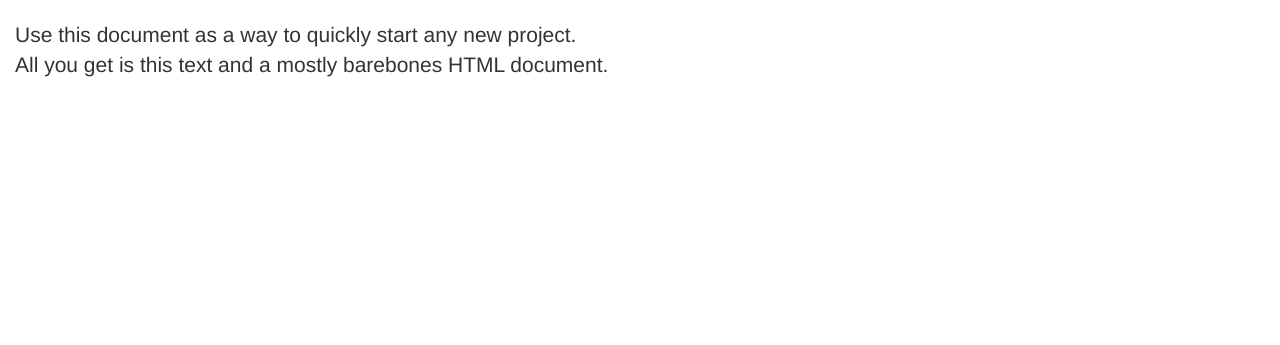
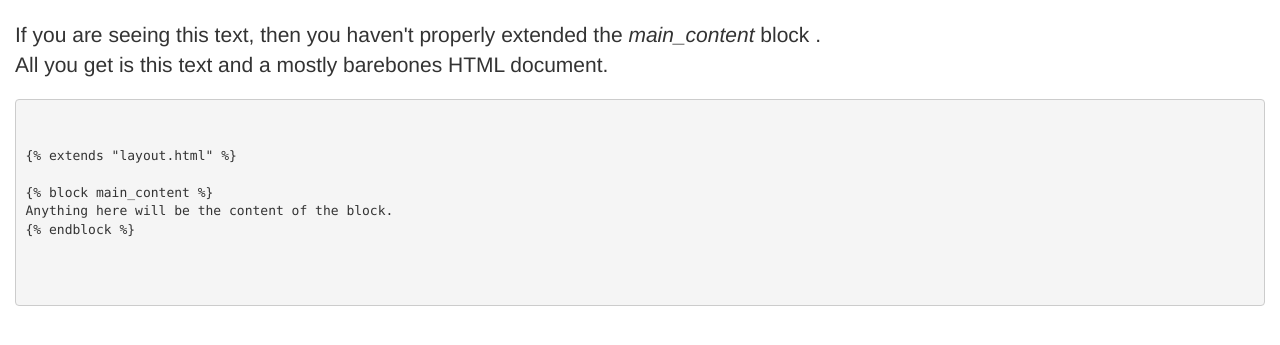
Before and after one commit to kajigga/instcon2016-ltisession, a Flask app: page / in a window 1280 px wide. Shown: the part 56-401 px from the top of the page. Run offline with Flask 2, Linux system fonts and the light colour scheme; some libraries are stand-ins or nearby versions.

Commit message:
Added default main_content block content.

```diff
--- a/templates/layout.html
+++ b/templates/layout.html
@@ -39,11 +39,24 @@
 
       <div class="starter-template">
         <h1>{{ page_title }}</h1>
-        <p class="lead">Use this document as a way to quickly start any new
-        project.<br> All you get is this text and a mostly barebones HTML
-        document.</p>
 
-        {% block main_content%}{% endblock %}
+        {% block main_content %}
+          <p class="lead">If you are seeing this text, then you haven't properly
+          extended the <em>main_content</em> block .<br> All you get is this text and a mostly barebones HTML
+          document.</p>
+<pre>
+<code>
+{% raw %}
+{% extends "layout.html" %}
+
+{% block main_content %}
+Anything here will be the content of the block.
+{% endblock %}
+
+{% endraw %}
+</code>
+</pre>
+        {% endblock %}
       </div>
 
     </div><!-- /.container -->
```
